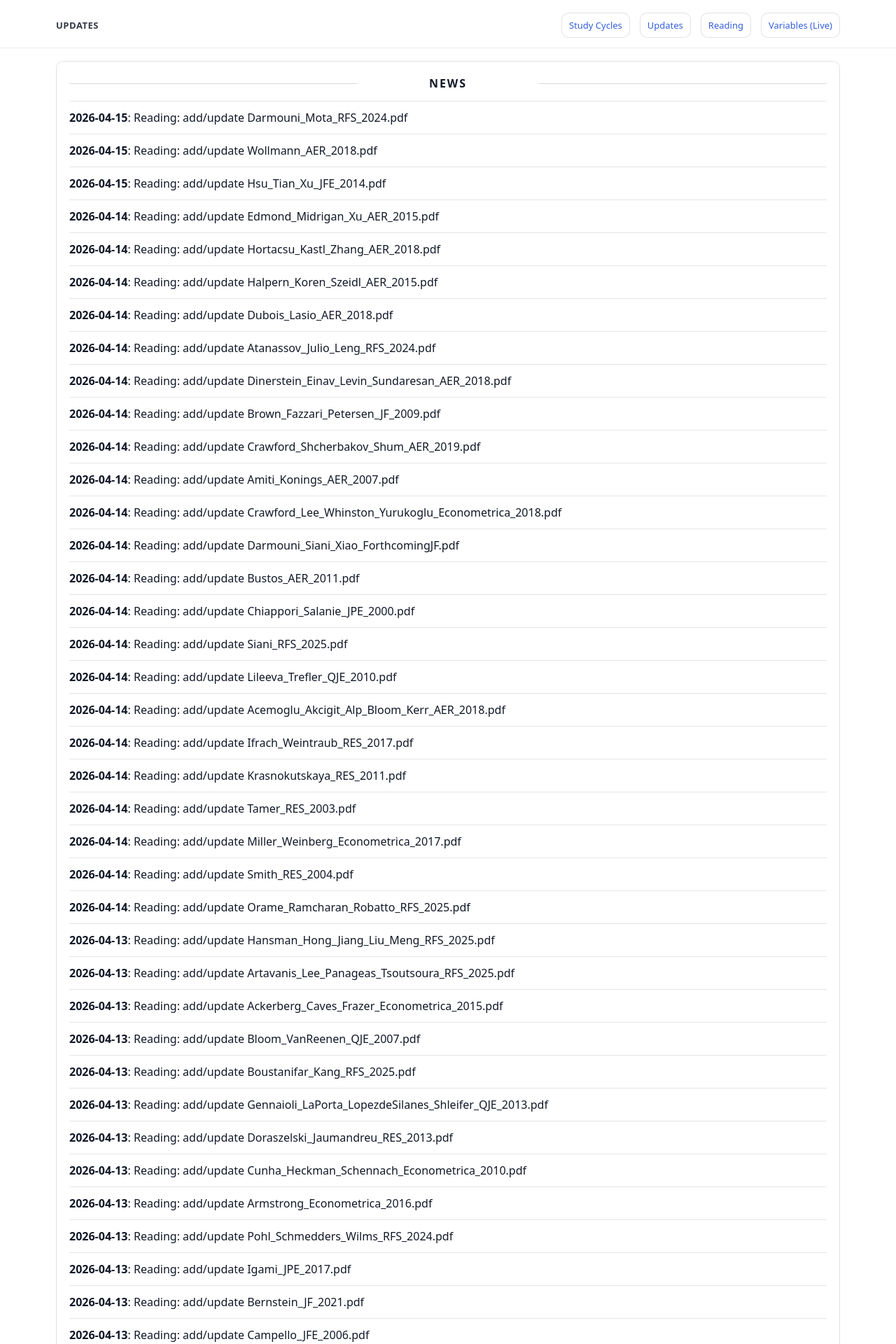
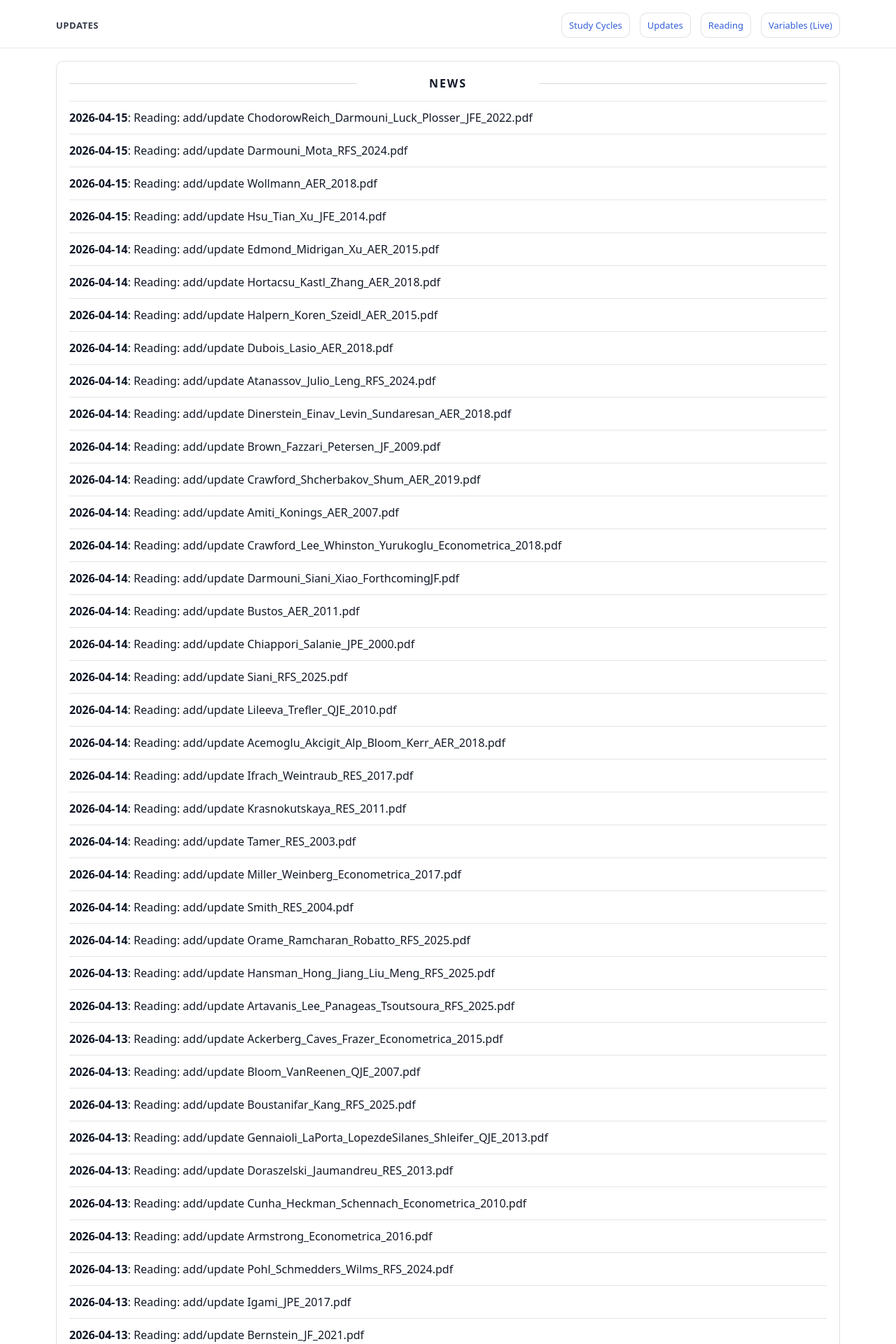
Before and after one commit to yaxinzn/study-archive, a Jekyll site: the page built from updates/index.md, in a window 1280 px wide. Shown: the top 1920 px of the page at 70% size. Built offline with Jekyll 4.4.1, drawn with Linux system fonts in a browser that asks for light colours; some of the changed text lies outside the part shown.

Commit message:
chore: update NEWS feed

```diff
--- a/_data/news.yml
+++ b/_data/news.yml
@@ -1,4 +1,7 @@
 # Auto-generated update history (sorted newest -> oldest). Do not edit manually.
+- ts: "1776206199"
+  date: "2026-04-15"
+  title: "Reading: add/update ChodorowReich_Darmouni_Luck_Plosser_JFE_2022.pdf"
 - ts: "1776205451"
   date: "2026-04-15"
   title: "Reading: add/update Darmouni_Mota_RFS_2024.pdf"
```
